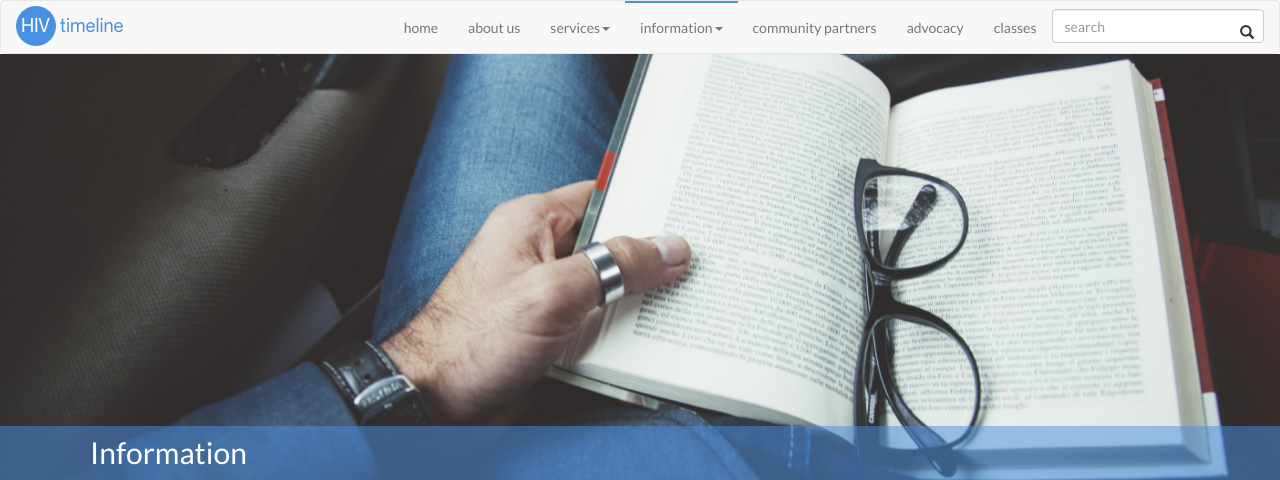
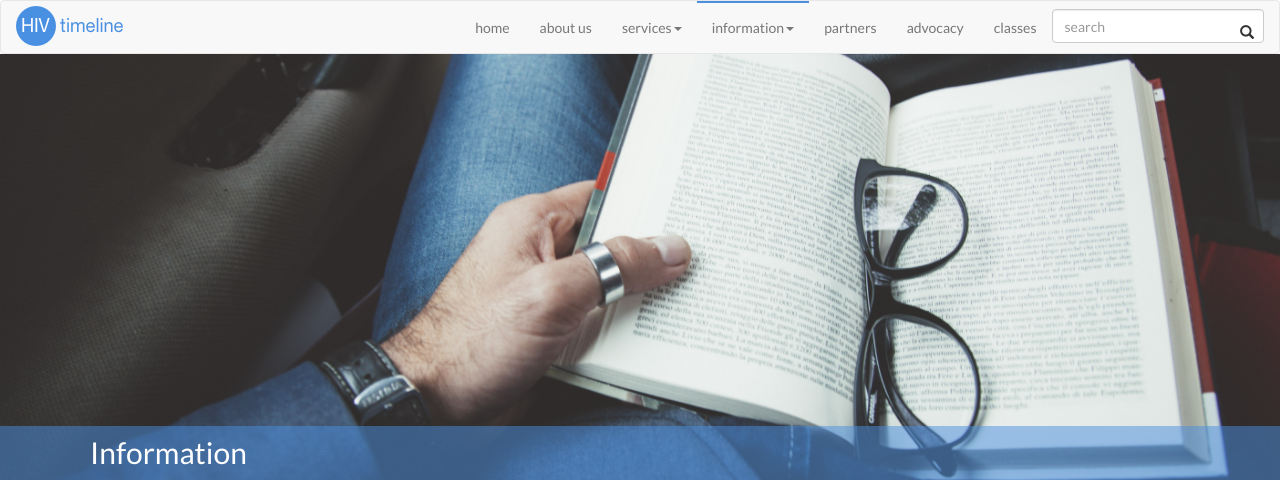
Before and after one commit to Lutalo/HIV-Timeline-CS195, a Flask app: page /aboutHIV in a window 1280 px wide. Shown: the top 480 px of the page. Run offline with Flask 2, Linux system fonts and the light colour scheme; some libraries are stand-ins or nearby versions.

Commit message:
renamed community partners to partners

```diff
--- a/app/templates/base.html
+++ b/app/templates/base.html
@@ -72,7 +72,7 @@
                     </ul>
                   </li>
 
-                  <li id="partners"><a href="/partners">community partners</a></li>
+                  <li id="partners"><a href="/partners">partners</a></li>
 
                   <li id="advocacy"><a href="/advocacy">advocacy</a></li>
 
```
